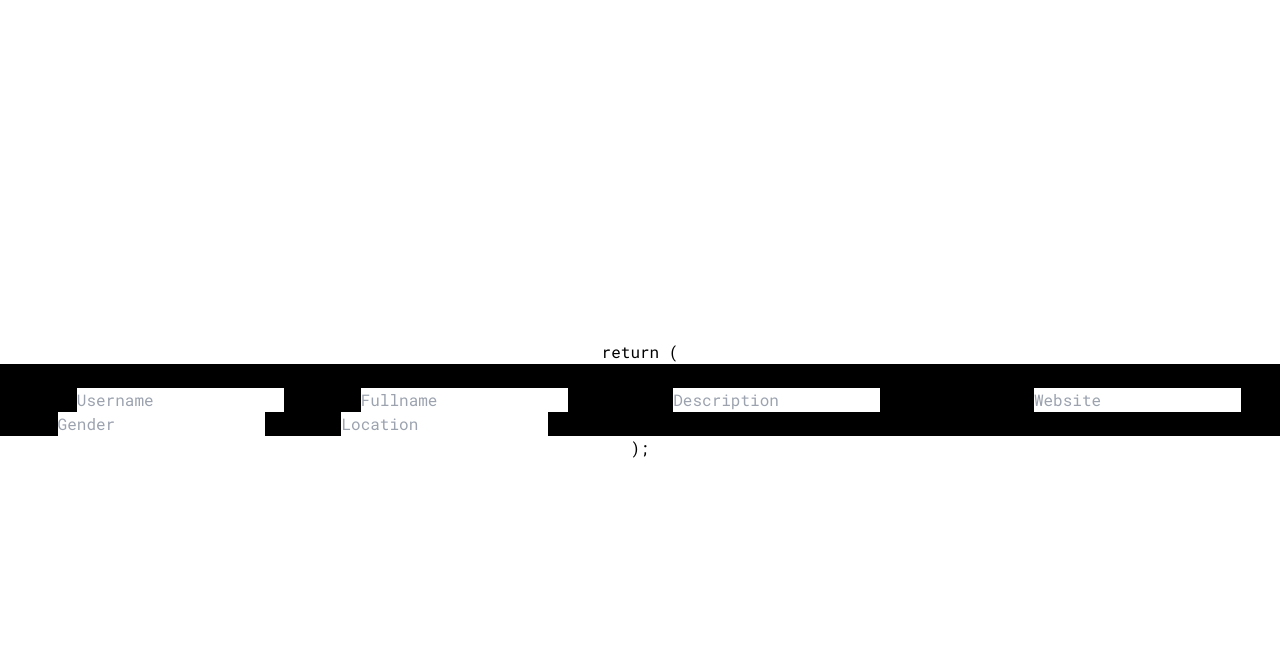
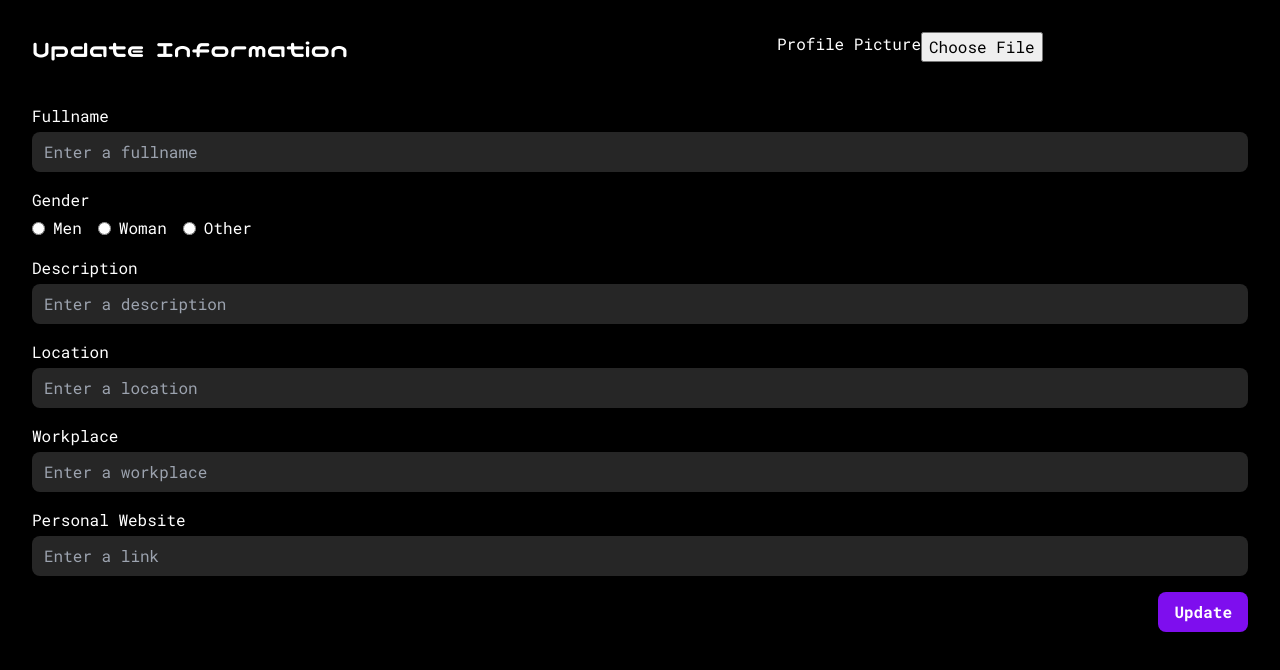
Before and after one commit to FullStack-Elite-Bootcamp-IV/social-media-front, a Next.js app: page /pages/profile/editprofile in a window 1280 px wide. Shown: the top 670 px of the page. Built offline with nearby package versions, Linux system fonts and the light colour scheme.

Commit message:
Styles and object response in the console

```diff
--- a/src/app/pages/profile/editprofile/page.tsx
+++ b/src/app/pages/profile/editprofile/page.tsx
@@ -1,78 +1,150 @@
-'use client'
+"use client";
 
-import { useEffect, useState } from "react";
+import { FormEvent, useEffect, useState } from "react";
 import { useAuth } from "../../../context/authContext";
 
 const EditProfile = () => {
   const { loginToken, register } = useAuth();
-    const [username, setUserName] = useState('');
-    const [fullname, setFullName] = useState('');
-    const [description, setDecription] = useState('');
-    const [website, setWebSite] = useState('');
-    const [gender, setGender] = useState('');
-    const [location, setLocation] = useState('');
+
+  const [fullname, setFullName] = useState("");
+  const [profilePicture, setProfilePicture] = useState("");
+  const [description, setDecription] = useState("");
+  const [website, setWebSite] = useState("");
+  const [gender, setGender] = useState("");
+  const [workplace, setWorkPlace] = useState("");
+  const [location, setLocation] = useState("");
 
   useEffect(() => {
     console.log(loginToken);
   }, []);
 
-    const handleUpdate = () => {}
+  const handleUpdate = (event: FormEvent<HTMLFormElement>) => {
+    event.preventDefault();
+
+    const data = {
+      fullname,
+      profilePicture,
+      description,
+      website,
+      gender,
+      workplace,
+      location,
+    };
+
+    console.log(data);
+  };
 
   return (
-        <div className="flex flex-col items-center justify-center h-screen">
-            return (
-    <main className="bg-black">
-      <h1 className="bg-black">Update Information</h1>
-      <form id="UpdateForm" onSubmit={handleUpdate}>
-        <label>Username</label>
+    <main className="bg-black w-80vh p-8 h-screen">
+      <form className="space-y-4" onSubmit={handleUpdate}>
+        <div className="flex justify-between">
+          <h1 className="text-2xl text-white mb-6 text-left">
+            Update Information
+          </h1>
+          <div className="flex justify-end">
+            <label className="mb-1 text-white">Profile Picture</label>
             <input
+              className=""
+              type="file"
+              accept="image/png, image/jpeg"
+              value={profilePicture}
+              onChange={(e) => setProfilePicture(e.target.value)}
+            />
+          </div>
+        </div>
+        <div className="flex flex-col">
+          <label className="mb-1 text-white">Fullname</label>
+          <input
+            className="bg-slateGray rounded-lg px-3 py-2 w-50 focus:outline-none focus:ring-2 focus:ring-purple-600"
             type="text"
-          placeholder="Username"
-          value={username}
-          onChange={(e) => setUserName(e.target.value)}
-        />
-        <label>Fullname</label>
-        <input
-          type="text"
-          placeholder="Fullname"
+            placeholder="Enter a fullname"
             value={fullname}
             onChange={(e) => setFullName(e.target.value)}
           />
-        <label>Description</label>
+        </div>
+        <div className="flex flex-col">
+          <label className="mb-1 text-white">Gender</label>
+          <div className="flex items-center space-x-4">
+            <label className="flex items-center text-white">
               <input
+                type="radio"
+                name="gender"
+                value="Men"
+                className="mr-2 text-white"
+              />
+              Men
+            </label>
+            <label className="flex items-center text-white">
+              <input
+                type="radio"
+                name="gender"
+                value="Woman"
+                className="mr-2"
+              />
+              Woman
+            </label>
+            <label className="flex items-center text-white">
+              <input
+                type="radio"
+                name="gender"
+                value="Other"
+                className="mr-2"
+              />
+              Other
+            </label>
+          </div>
+        </div>
+        <div className="flex flex-col">
+          <label className="mb-1 text-white">Description</label>
+          <input
+            className="bg-slateGray rounded-lg px-3 py-2 focus:outline-none focus:ring-2 focus:ring-purple-600"
             type="text"
-          placeholder="Description"
+            placeholder="Enter a description"
             value={description}
             onChange={(e) => setDecription(e.target.value)}
           />
-        <label>Personal Website</label>
+        </div>
+        <div className="flex flex-col">
+          <label className="mb-1 text-white">Location</label>
           <input
+            className="bg-slateGray rounded-lg px-3 py-2 focus:outline-none focus:ring-2 focus:ring-purple-600"
             type="text"
-          placeholder="Website"
+            placeholder="Enter a location"
+            value={location}
+            onChange={(e) => setLocation(e.target.value)}
+          />
+        </div>
+        <div className="flex flex-col">
+          <label className="mb-1 text-white">Workplace</label>
+          <input
+            className="bg-slateGray rounded-lg px-3 py-2 focus:outline-none focus:ring-2 focus:ring-purple-600"
+            type="text"
+            placeholder="Enter a workplace"
+            value={workplace}
+            onChange={(e) => setWorkPlace(e.target.value)}
+          />
+        </div>
+        <div className="flex flex-col">
+          <label className="mb-1 text-white">Personal Website</label>
+          <input
+            className="bg-slateGray rounded-lg px-3 py-2 focus:outline-none focus:ring-2 focus:ring-purple-600"
+            type="text"
+            placeholder="Enter a link"
             value={website}
             onChange={(e) => setWebSite(e.target.value)}
           />
-        <label>Gender</label>
-        <input
-          type="text"
-          placeholder="Gender"
-          value={gender}
-          onChange={(e) => setGender(e.target.value)}
-        />
-        <label>Location</label>
-        <input
-          type="text"
-          placeholder="Location"
-          value={location}
-          onChange={(e) => setLocation(e.target.value)}
-        />
+        </div>
+        <div className="flex justify-end mt-6">
+          <button
+            type="submit"
+            className=" bg-liquidLava hover:bg-ligthPurple text-white font-bold py-2 px-4 rounded-lg focus:outline-none focus:ring-2 focus:ring-purple-600"
+          >
+            Update
+          </button>
+        </div>
       </form>
     </main>
   );
-
-</div>
-);
-
-}
+};
 
 export default EditProfile;
```
Lines whose indentation alone changed are shown as unchanged.
